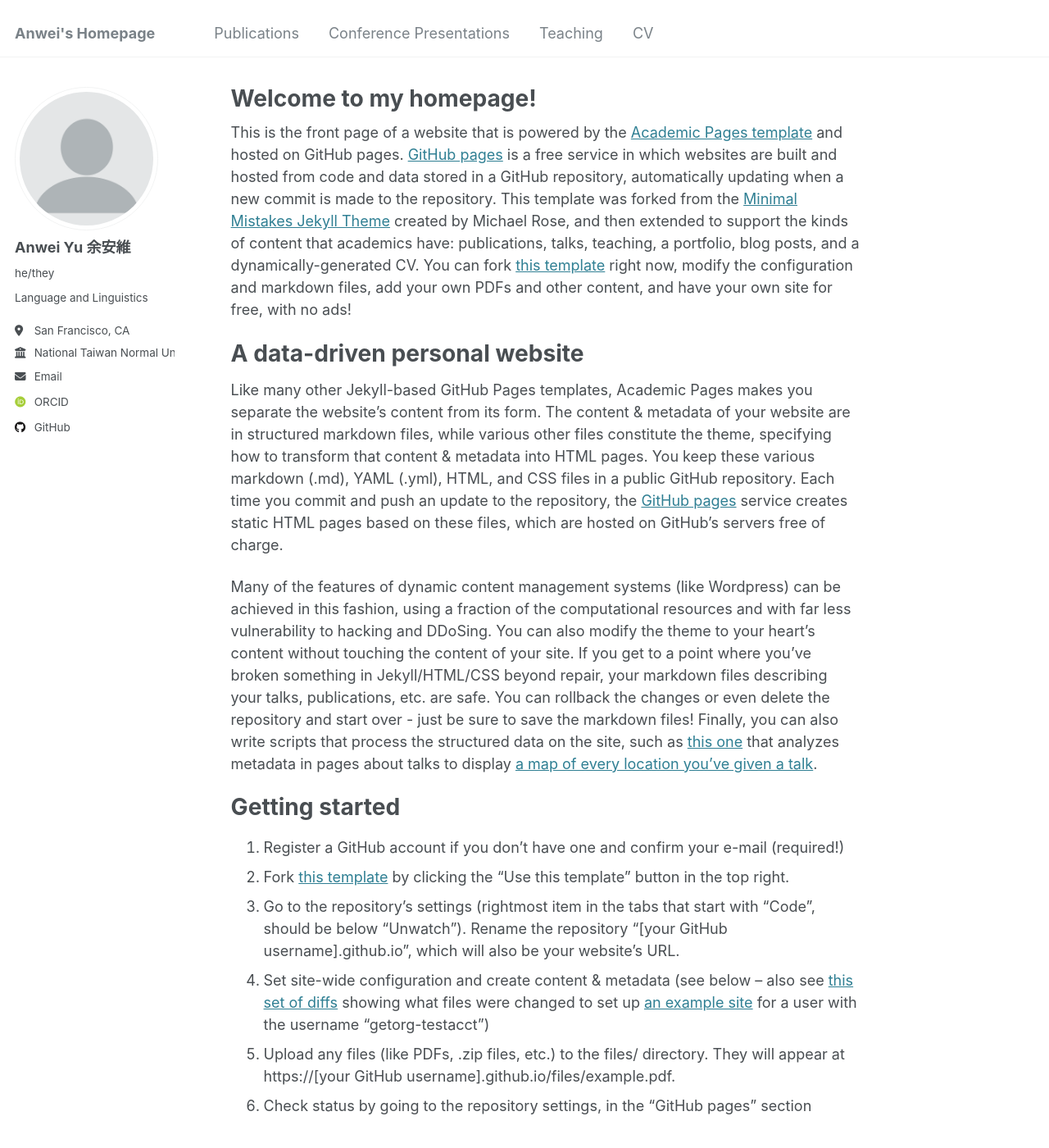
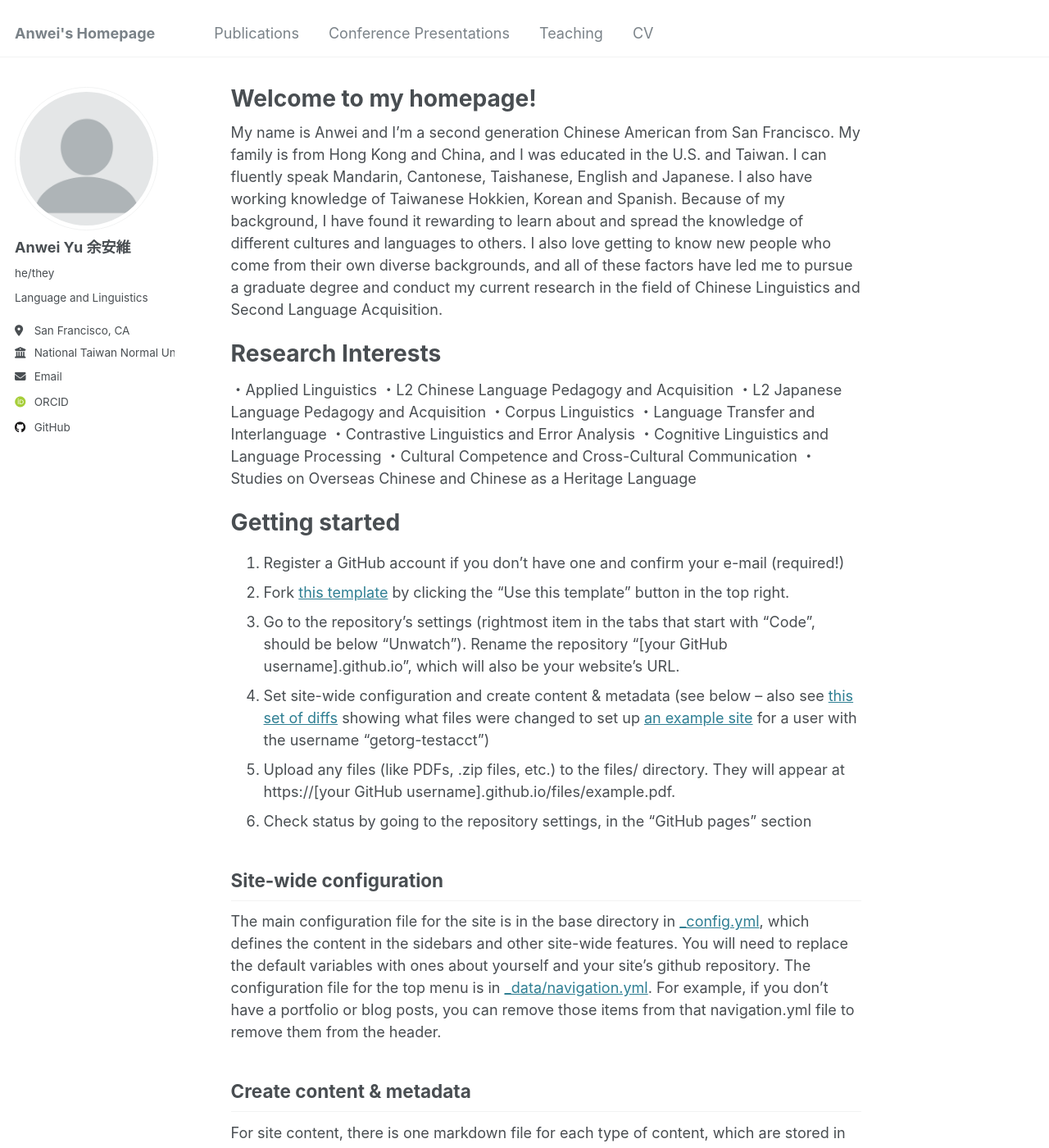
Before and after one commit to anweiyu/anweiyu.github.io, a Jekyll site: the page built from _pages/about.md, in a window 1280 px wide and 1400 px high. Shown: the whole window at 82% size. Built offline with Jekyll 4.4.1, drawn with Linux system fonts in a browser that asks for light colours; some web fonts are replaced.

Commit message:
Update about.md

```diff
--- a/_pages/about.md
+++ b/_pages/about.md
@@ -7,13 +7,19 @@ redirect_from:
   - /about.html
 ---
 
-This is the front page of a website that is powered by the [Academic Pages template](https://github.com/academicpages/academicpages.github.io) and hosted on GitHub pages. [GitHub pages](https://pages.github.com) is a free service in which websites are built and hosted from code and data stored in a GitHub repository, automatically updating when a new commit is made to the repository. This template was forked from the [Minimal Mistakes Jekyll Theme](https://mmistakes.github.io/minimal-mistakes/) created by Michael Rose, and then extended to support the kinds of content that academics have: publications, talks, teaching, a portfolio, blog posts, and a dynamically-generated CV. You can fork [this template](https://github.com/academicpages/academicpages.github.io) right now, modify the configuration and markdown files, add your own PDFs and other content, and have your own site for free, with no ads!
+My name is Anwei and I'm a second generation Chinese American from San Francisco. My family is from Hong Kong and China, and I was educated in the U.S. and Taiwan. I can fluently speak Mandarin, Cantonese, Taishanese, English and Japanese. I also have working knowledge of Taiwanese Hokkien, Korean and Spanish. Because of my background, I have found it rewarding to learn about and spread the knowledge of different cultures and languages to others. I also love getting to know new people who come from their own diverse backgrounds, and all of these factors have led me to pursue a graduate degree and conduct my current research in the field of Chinese Linguistics and Second Language Acquisition.
 
-A data-driven personal website
+Research Interests
 ======
-Like many other Jekyll-based GitHub Pages templates, Academic Pages makes you separate the website's content from its form. The content & metadata of your website are in structured markdown files, while various other files constitute the theme, specifying how to transform that content & metadata into HTML pages. You keep these various markdown (.md), YAML (.yml), HTML, and CSS files in a public GitHub repository. Each time you commit and push an update to the repository, the [GitHub pages](https://pages.github.com/) service creates static HTML pages based on these files, which are hosted on GitHub's servers free of charge.
-
-Many of the features of dynamic content management systems (like Wordpress) can be achieved in this fashion, using a fraction of the computational resources and with far less vulnerability to hacking and DDoSing. You can also modify the theme to your heart's content without touching the content of your site. If you get to a point where you've broken something in Jekyll/HTML/CSS beyond repair, your markdown files describing your talks, publications, etc. are safe. You can rollback the changes or even delete the repository and start over - just be sure to save the markdown files! Finally, you can also write scripts that process the structured data on the site, such as [this one](https://github.com/academicpages/academicpages.github.io/blob/master/talkmap.ipynb) that analyzes metadata in pages about talks to display [a map of every location you've given a talk](https://academicpages.github.io/talkmap.html).
+・Applied Linguistics
+・L2 Chinese Language Pedagogy and Acquisition
+・L2 Japanese Language Pedagogy and Acquisition
+・Corpus Linguistics
+・Language Transfer and Interlanguage
+・Contrastive Linguistics and Error Analysis
+・Cognitive Linguistics and Language Processing
+・Cultural Competence and Cross-Cultural Communication
+・Studies on Overseas Chinese and Chinese as a Heritage Language
 
 Getting started
 ======
```
